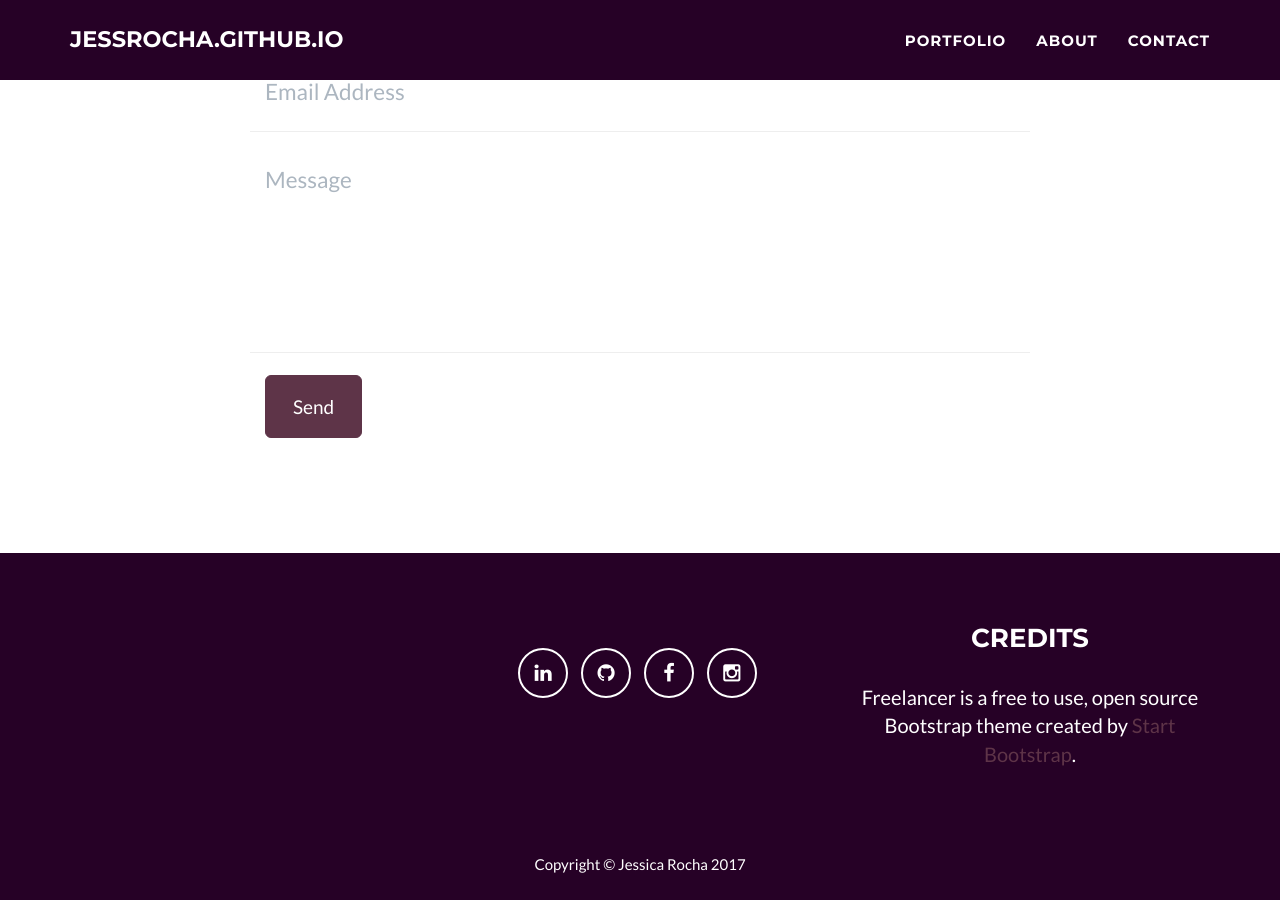
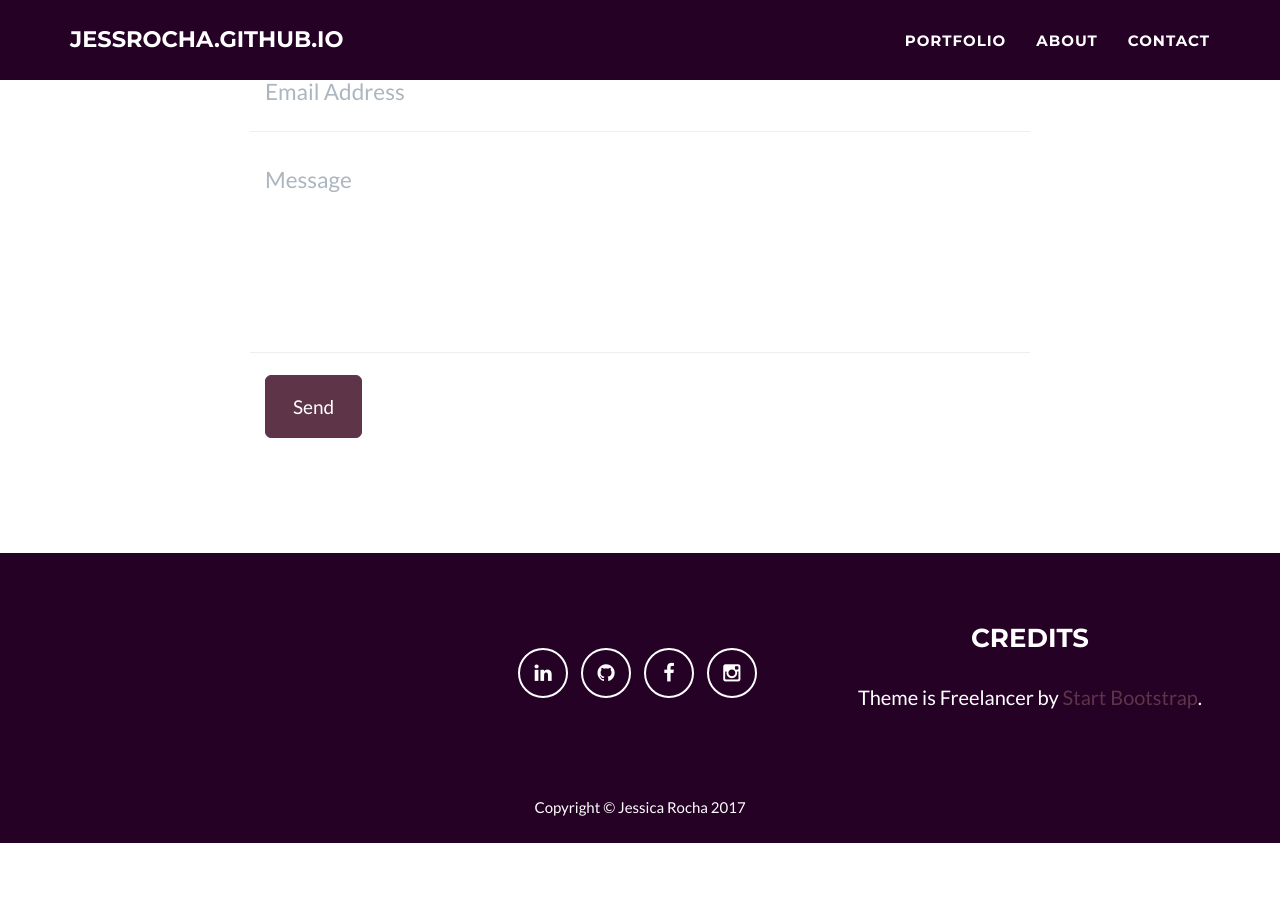
Before and after one commit to JessRocha/jessrocha.github.io, a Jekyll site: the page built from index.html, in a window 1280 px wide and 900 px high, scrolled down 2543 px. Built offline with Jekyll 4.4.1, drawn with Linux system fonts in a browser that asks for light colours; after the commit the page ends 3386 px from its top, so only the background shows below that.

Commit message:
Update _config.yml

```diff
--- a/_config.yml
+++ b/_config.yml
@@ -54,7 +54,7 @@
   - line:
 
 # Credits content
-credits: 'Freelancer is a free to use, open source Bootstrap theme created by <a href="http://startbootstrap.com">Start Bootstrap</a>.'
+credits: 'Theme is Freelancer by <a href="http://startbootstrap.com">Start Bootstrap</a>.'
 
 # Build settings
 markdown: kramdown
```
